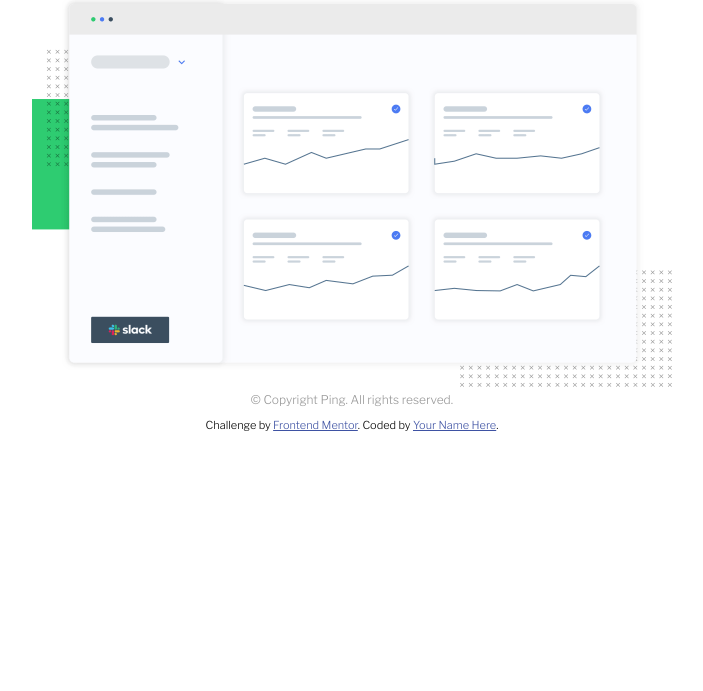
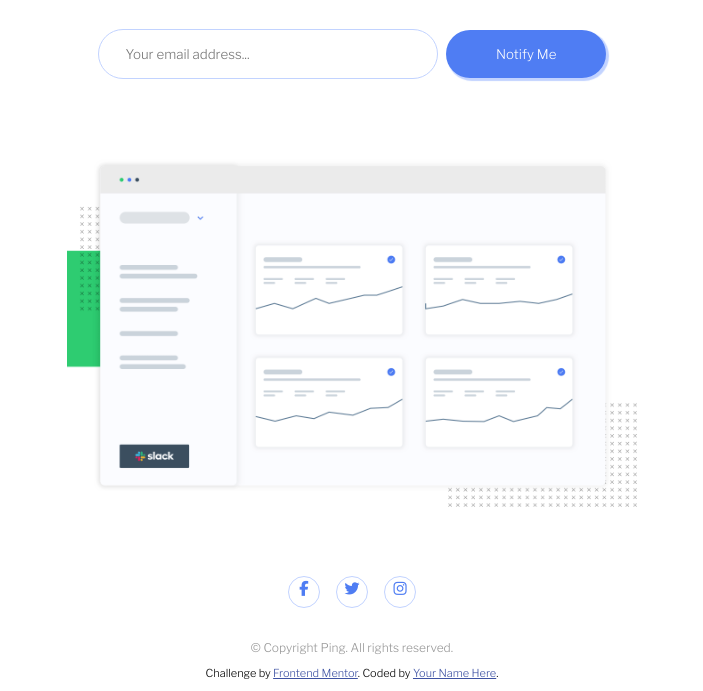
Before and after one commit to laujamie/frontend-mentor, a website built with Parcel: page ping-coming-soon-page-master/index.html in a window 1280 px wide. Shown: the part 224-915 px from the top of the page, without its empty margins (288-991 px from the left). Before the commit the page ends 800 px from the top, so only its background shows below. Built offline with nearby package versions, Linux system fonts and the light colour scheme.

Commit message:
Finish ping landing page

```diff
--- a/ping-coming-soon-page-master/index.html
+++ b/ping-coming-soon-page-master/index.html
@@ -30,10 +30,13 @@
       rel="stylesheet"
     />
     <link rel="stylesheet" type="text/css" href="styles/styles.scss" />
-    <script src="https://use.fontawesome.com/060d1b8bcb"></script>
+    <script
+      src="https://kit.fontawesome.com/fe7d33d927.js"
+      crossorigin="anonymous"
+    ></script>
   </head>
   <body>
-    <img src="images/logo.svg" alt="" />
+    <img src="images/logo.svg" alt="" class="logo" />
     <div class="container">
       <div class="container__header">
         We are launching <span class="header--em">soon!</span>
@@ -43,6 +46,7 @@
 
     <div class="container container--form">
       <form>
+        <div class="form-group">
           <input
             class="form__email"
             type="email"
@@ -51,6 +55,7 @@
           <button class="form__button">
             Notify Me
           </button>
+        </div>
       </form>
     </div>
 
@@ -59,6 +64,24 @@
       src="images/illustration-dashboard.png"
       alt="dashboard image"
     />
+
+    <div class="container icons">
+      <div class="icons__button">
+        <a href="#" class="icon__link"
+          ><i class="fab fa-facebook-f icon fa-xs"></i
+        ></a>
+      </div>
+      <div class="icons__button">
+        <a href="#" class="icon__link"
+          ><i class="fab fa-twitter icon fa-xs"></i
+        ></a>
+      </div>
+      <div class="icons__button">
+        <a href="#" class="icon__link"
+          ><i class="fab fa-instagram icon fa-xs"></i>
+        </a>
+      </div>
+    </div>
 
     <div class="footer">&copy; Copyright Ping. All rights reserved.</div>
 
--- a/ping-coming-soon-page-master/styles/styles.scss
+++ b/ping-coming-soon-page-master/styles/styles.scss
@@ -10,24 +10,39 @@
 body {
   font-family: 'Libre Franklin', sans-serif;
   margin: 0;
-  padding: 0;
+  padding: 0 1em;
   font-size: 20px;
   text-align: center;
+  max-width: 950px;
+  margin-left: auto;
+  margin-right: auto;
+}
+
+.logo {
+  margin-top: 5rem;
 }
 
 .container {
-  margin: 1rem;
+  margin: 2rem 0;
 }
 
 .container__header {
   font-weight: 300;
   color: $neutral-gray;
-  font-size: 2.5rem;
+  font-size: 1.625rem;
+
+  @media only screen and (min-width: $breakpoint-sm) {
+    font-size: 2.5rem;
+  }
 }
 
 .container__subheader {
   margin-top: 0.5rem;
-  font-size: 1.125rem;
+  font-size: 0.875rem;
+
+  @media only screen and (min-width: $breakpoint-sm) {
+    font-size: 1.125rem;
+  }
 }
 
 .header--em {
@@ -39,24 +54,92 @@ body {
   color: $neutral-blue;
 }
 
+.form__email {
+  border-radius: 500px;
+  padding: 1rem 2em;
+  border-style: solid;
+  border-color: $secondary-blue;
+  color: $secondary-blue;
+  font-family: inherit;
+  border-width: 0.5px;
+  width: 100%;
+
+  &:focus {
+    outline: none;
+  }
+
+  &:invalid {
+    border-color: $secondary-red;
+  }
+
+  @media only screen and (min-width: $breakpoint-sm) {
+    width: 30%;
+  }
+}
+
 .form__button {
   background: $primary;
   border: none;
   color: #fff;
   border-radius: 500px;
   padding: 1rem 2rem;
-  -webkit-box-shadow: 3px 3px 3px 3px $secondary-blue;
-  -moz-box-shadow: 3px 3px 3px 3px $secondary-blue;
-  box-shadow: 3px 3px 3px 3px $secondary-blue;
+  -webkit-box-shadow: 2px 2px 1px 1px $secondary-blue;
+  -moz-box-shadow: 2px 2px 1px 1px $secondary-blue;
+  box-shadow: 2px 2px 1px 1px $secondary-blue;
+  font-family: inherit;
+  width: 100%;
+  margin-left: 0;
+  margin-top: 1rem;
+
+  @media only screen and (min-width: $breakpoint-sm) {
+    width: 6rem;
+    margin-left: 0.5rem;
+    margin-top: 0;
+  }
+}
+
+.form-group {
+  display: flex;
+  flex-direction: row;
+  align-items: center;
+  justify-content: center;
+  flex-wrap: wrap;
 }
 
 .dashboard {
-  max-width: 80%;
-  margin-top: 1rem;
+  max-width: 100%;
+  margin-top: 3rem;
 
   @media only screen and (min-width: $breakpoint-sm) {
-    max-width: 50%;
+    max-width: 60%;
   }
+}
+
+.icons {
+  display: flex;
+  justify-content: center;
+  align-items: center;
+  margin-top: 4rem;
+}
+
+.icons__button {
+  height: 30px;
+  width: 30px;
+  border-radius: 50%;
+  -moz-border-radius: 50%;
+  -webkit-border-radius: 50%;
+  border: 1px solid $secondary-blue;
+  margin-left: 0.5rem;
+  margin-right: 0.5rem;
+}
+
+.icon__link {
+  text-decoration: none;
+  color: inherit;
+}
+
+.icon {
+  color: $primary;
 }
 
 .footer {
```
Lines whose indentation alone changed are shown as unchanged.
